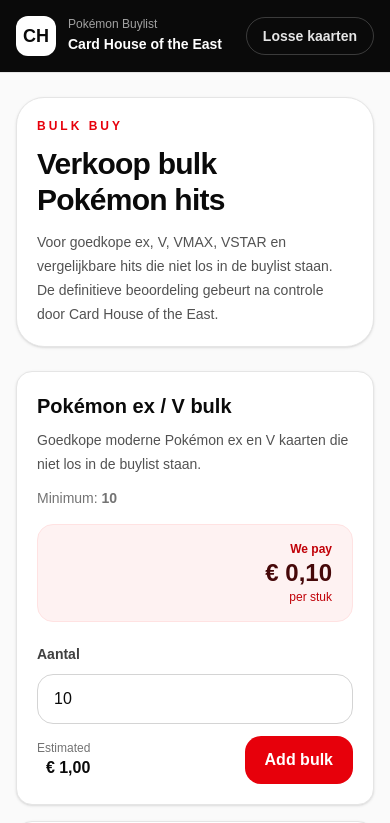
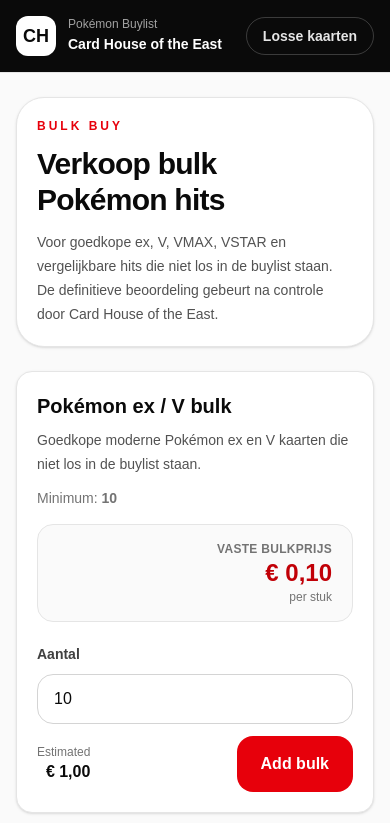
Before and after one commit to ARCANAFRISIA/cardhouse-pokemon-buylist, a Next.js app: page /bulk in a window 390 px wide. Shown: the top 823 px of the page. Built offline with nearby package versions, Linux system fonts and the light colour scheme; no server answers; the database is empty.

Commit message:
polish mobile buy and bulk cards

```diff
--- a/src/app/bulk/page.tsx
+++ b/src/app/bulk/page.tsx
@@ -226,10 +226,14 @@
                           </p>
                         </div>
 
-                        <div className="rounded-2xl border border-red-100 bg-red-50 px-5 py-4 text-right text-red-950">
-                          <p className="text-xs font-semibold text-red-700">We pay</p>
-                          <p className="text-2xl font-black">{euro(category.unitPrice)}</p>
-                          <p className="text-xs text-red-700">per stuk</p>
+                        <div className="rounded-2xl border border-neutral-200 bg-neutral-50 px-5 py-4 text-right text-neutral-950">
+                          <p className="text-xs font-semibold uppercase tracking-wide text-neutral-500">
+                            Vaste bulkprijs
+                          </p>
+                          <p className="text-2xl font-black text-red-700">
+                            {euro(category.unitPrice)}
+                          </p>
+                          <p className="text-xs text-neutral-500">per stuk</p>
                         </div>
                       </div>
 
@@ -251,7 +255,11 @@
                             <p className="text-xs text-neutral-500">Estimated</p>
                             <strong>{euro(category.unitPrice * qty)}</strong>
                           </div>
-                          <button type="button" onClick={() => addBulk(category)} className="rounded-2xl bg-red-600 px-5 py-3 font-semibold text-white hover:bg-red-700">
+                          <button
+                            type="button"
+                            onClick={() => addBulk(category)}
+                            className="rounded-2xl bg-red-600 px-6 py-4 text-base font-black text-white hover:bg-red-700 sm:px-5 sm:py-3 sm:text-sm sm:font-semibold"
+                          >
                             Add bulk
                           </button>
                         </div>
--- a/src/app/buy/page.tsx
+++ b/src/app/buy/page.tsx
@@ -54,7 +54,7 @@
 }
 
 function CardImage(props: { item: Pick<SearchItem, "name" | "imageUrl">; size?: "sm" | "md" }) {
-  const sizeClass = props.size === "sm" ? "h-14 w-10" : "h-28 w-20";
+  const sizeClass = props.size === "sm" ? "h-14 w-10" : "h-24 w-[4.25rem] sm:h-28 sm:w-20";
 
   if (!props.item.imageUrl) {
     return (
@@ -385,13 +385,16 @@
                 return (
                   <article
                     key={item.cardKey}
-                    className="grid gap-4 rounded-2xl border border-neutral-200 bg-white p-4 shadow-sm md:grid-cols-[auto_1fr_auto]"
+                    className="rounded-2xl border border-neutral-200 bg-white p-4 shadow-sm"
                   >
+                    <div className="grid grid-cols-[auto_1fr] gap-4 md:grid-cols-[auto_1fr_auto] md:items-center">
                       <CardImage item={item} />
 
                       <div className="min-w-0">
                         <div className="flex flex-wrap items-center gap-2">
-                        <h3 className="text-lg font-bold">{item.name}</h3>
+                          <h3 className="text-xl font-black leading-tight sm:text-lg sm:font-bold">
+                            {item.name}
+                          </h3>
                           <span className="rounded-full bg-red-50 px-3 py-1 text-xs font-bold text-red-700">
                             Buying
                           </span>
@@ -402,7 +405,7 @@
                           )}
                         </div>
 
-                      <p className="mt-1 text-sm text-neutral-600">
+                        <p className="mt-1 text-sm leading-5 text-neutral-600 sm:leading-normal">
                           {item.setName ?? "Unknown set"}
                           {item.setCode ? ` • ${item.setCode}` : ""}
                           {item.collectorNumber ? ` • #${item.collectorNumber}` : ""}
@@ -415,21 +418,24 @@
                         </p>
                       </div>
 
-                    <div className="flex items-center gap-3 md:justify-end">
-                      <div className="min-w-28 rounded-2xl border border-red-100 bg-red-50 px-5 py-3 text-right text-red-700">
-                        <p className="text-xs font-bold uppercase tracking-wide text-red-500">
+                      <div className="col-span-2 mt-1 flex items-center gap-3 md:col-span-1 md:mt-0 md:justify-end">
+                        <div className="flex min-w-[9rem] flex-1 items-center justify-between rounded-2xl border border-red-100 bg-red-50 px-4 py-3 text-red-700 md:block md:min-w-28 md:flex-none md:text-right">
+                          <p className="text-[11px] font-bold uppercase tracking-wide text-red-500">
                             We pay
                           </p>
-                        <p className="text-xl font-black">{euro(item.buyPrice)}</p>
+                          <p className="text-2xl font-black leading-none md:text-xl">
+                            {euro(item.buyPrice)}
+                          </p>
                         </div>
 
                         <button
                           type="button"
                           onClick={() => addToCart(item)}
-                        className="rounded-2xl bg-red-600 px-5 py-3 font-semibold text-white hover:bg-red-700"
+                          className="min-w-[7.25rem] rounded-2xl bg-red-600 px-5 py-4 text-base font-black text-white hover:bg-red-700 md:min-w-0 md:py-3 md:font-semibold"
                         >
                           Add
                         </button>
+                      </div>
                     </div>
                   </article>
                 );
```
Also changed, not shown: 2 other files (tests, documents, lock files or other folders). Lines whose indentation alone changed are shown as unchanged.
